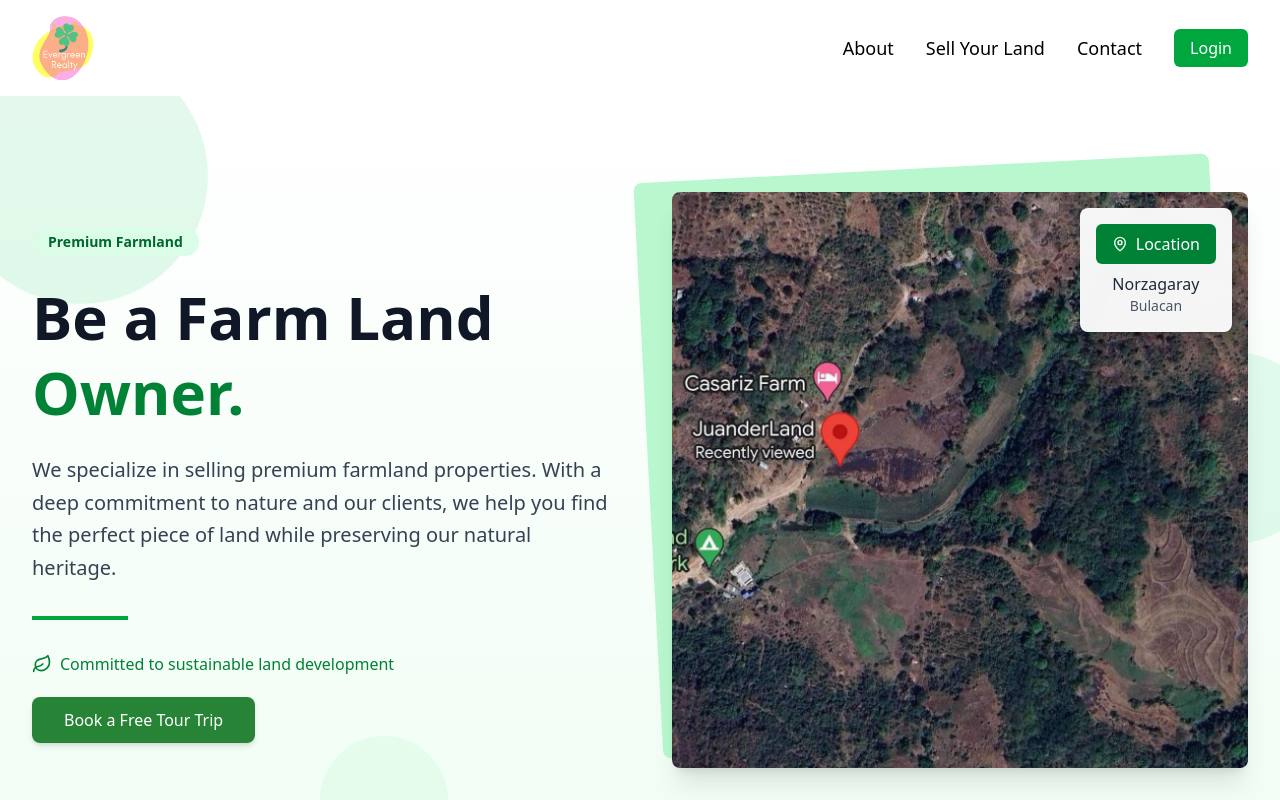
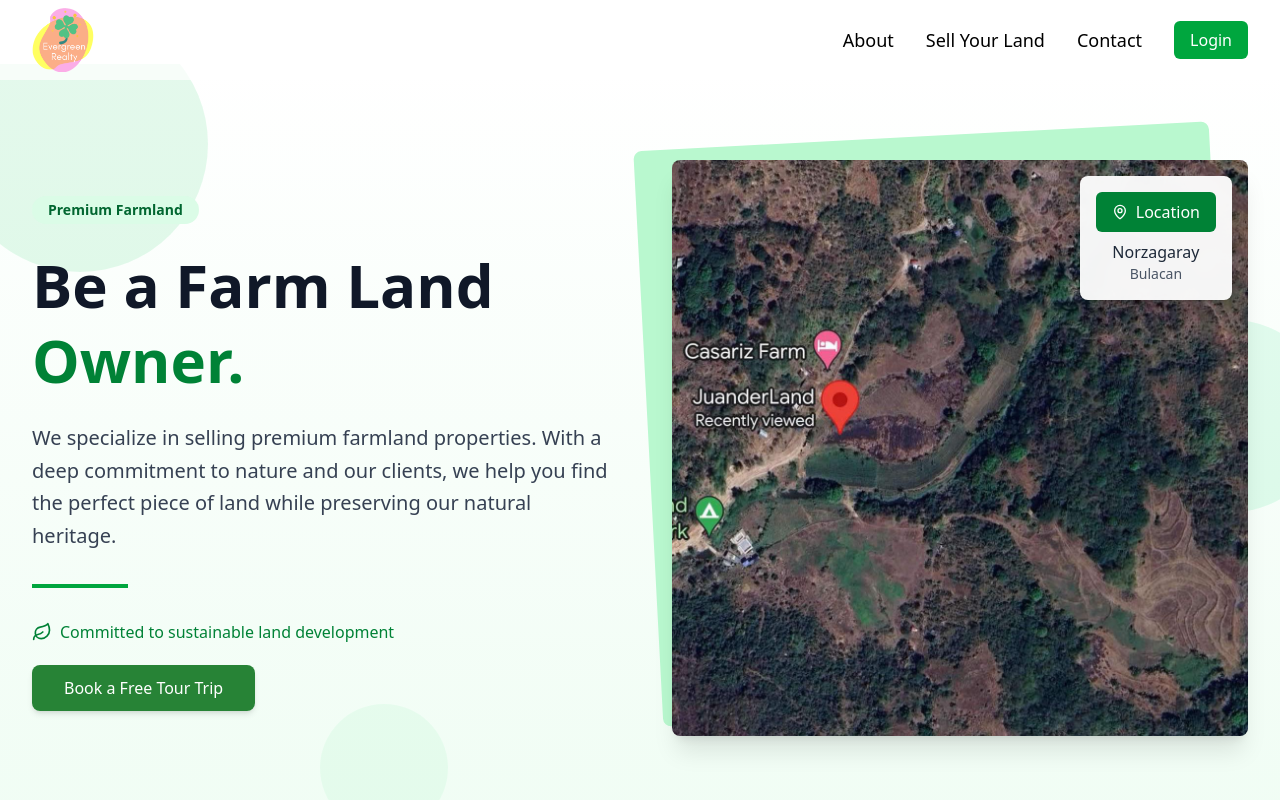
Before and after one commit to kynth65/Evergreen, a React (Vite) app in the folder react/: page / in a window 1280 px wide. Shown: the top 800 px of the page. Built offline with nearby package versions, Linux system fonts and the light colour scheme; no server answers; a web font is replaced by a local one.

Commit message:
update header

```diff
--- a/react/src/components/header.jsx
+++ b/react/src/components/header.jsx
@@ -41,10 +41,10 @@ export default function Header() {
   return (
     <>
       {/* Invisible spacer div that matches header height */}
-      <div className="h-24"></div>
+      <div className="h-16"></div>
 
       <header
-        className={`evergreen-header font-grotesk py-4 fixed w-full top-0 z-50 transition-all duration-300 ${
+        className={`evergreen-header font-grotesk py-2 fixed w-full top-0 z-50 transition-all duration-300 ${
           isMobile
             ? "bg-white shadow-lg"
             : isScrolled
```
